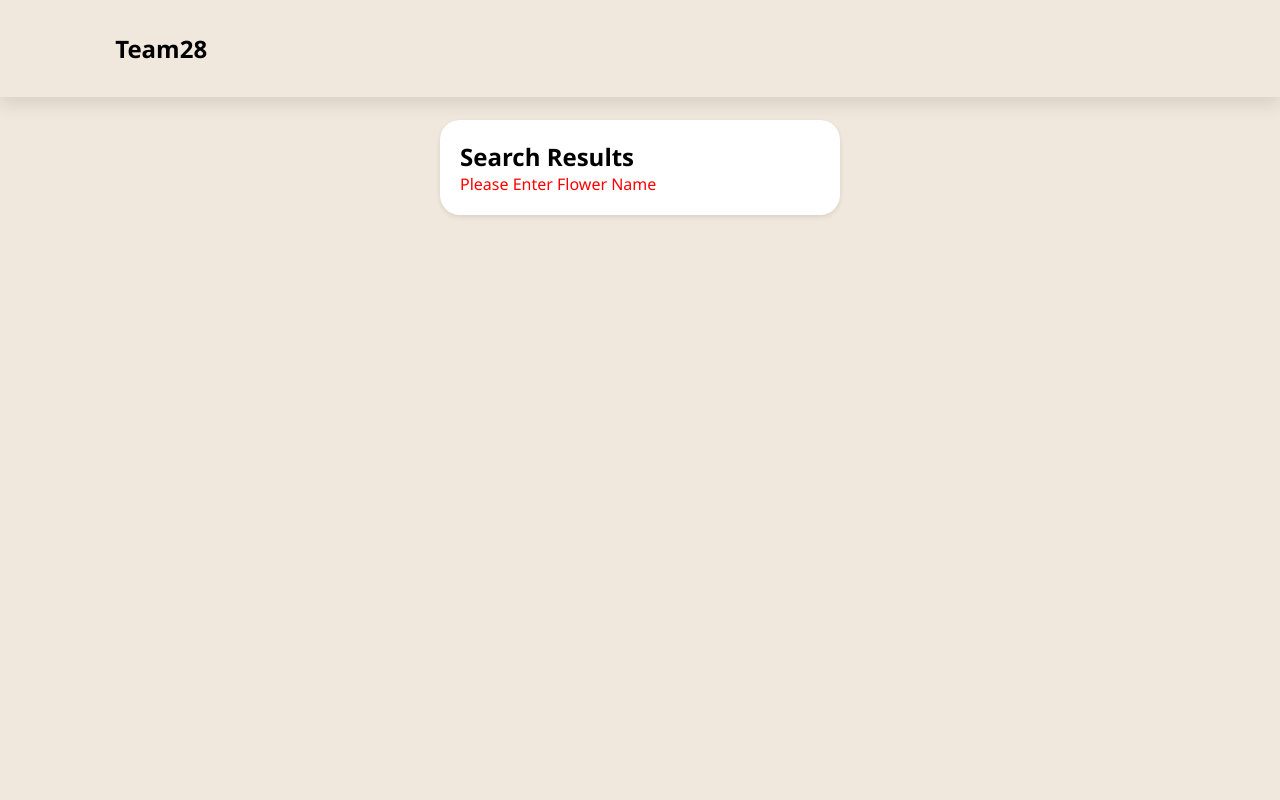
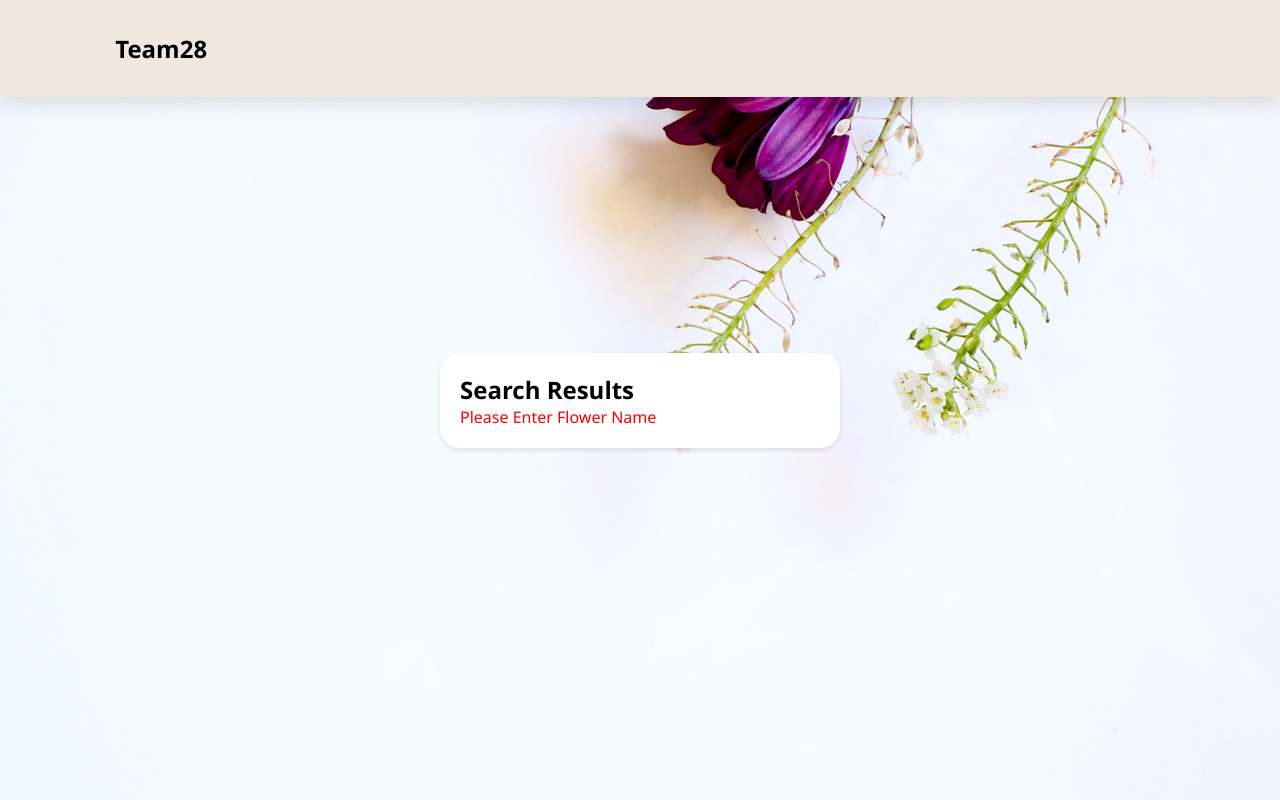
Before and after one commit to atenidkoye/Team28, a PHP site: page /process2.php in a window 1280 px wide. Run offline with PHP 8.4, Linux system fonts and the light colour scheme.

Commit message:
little changes

```diff
--- a/index.php
+++ b/index.php
@@ -16,7 +16,7 @@ include 'includes/header.php';
         <div class="box-container">
             <div class="box">
                 <div class="image">
-                    <img src="/images/flowervase.webp" alt="flowervase">
+                    <img src="images/flowervase.webp" alt="">
                     <div class="icons">
                         <a href="#" class="cart-btn"> add to cart</a>
                     </div>
@@ -29,7 +29,7 @@ include 'includes/header.php';
 
             <div class="box">
                 <div class="image">
-                    <img src="/images/angelina-jollivet-mNEpmNiFdXs-unsplash.jpg" alt="">
+                    <img src="images/angelina-jollivet-mNEpmNiFdXs-unsplash.jpg" alt="">
                     <div class="icons">
                         <a href="#" class="cart-btn"> add to cart</a>
                     </div>
--- a/process2.php
+++ b/process2.php
@@ -6,11 +6,12 @@
     <title>Search Results</title>
     <style>
         body {
-            font-family: Arial, sans-serif;
-            background-color: #f1e8dd;
-            padding: 100px;
-            margin: inherit;
-            margin-top: 20px;
+            display: flex;
+            align-items: center;
+            min-height: 100vh;
+            background: url(/images/pexels-jess-bailey-designs-1172849.jpg) no-repeat;
+            background-size: cover;
+            background-position: center;
         }
         .container {
             max-width: 400px;
--- a/style.css
+++ b/style.css
@@ -24,7 +24,7 @@ section{
     display: flex;
     align-items: center;
     min-height: 100vh;
-    background: url(/images/pexels-jess-bailey-designs-1172849.jpg);
+    background: url(images/pexels-jess-bailey-designs-1172849.jpg) no-repeat;
     background-size: cover;
     background-position: center;
     background-color: #f1e8dd;
```
